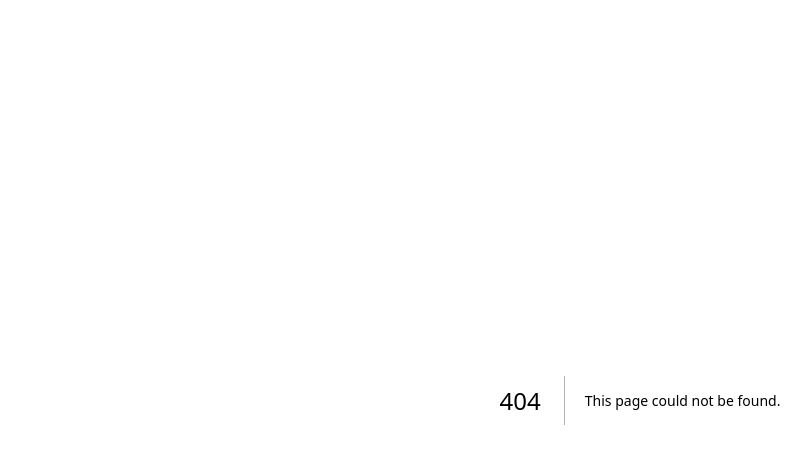
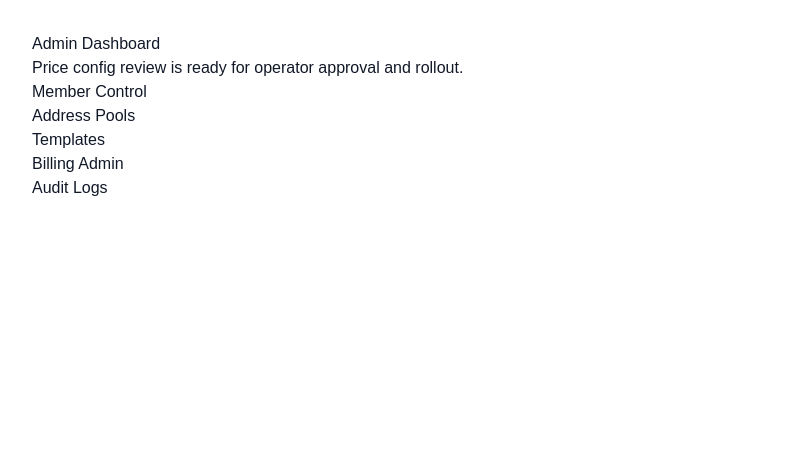
Before and after one commit to bamboobrook/grid_binance, a Next.js app in the folder apps/web/: page /admin/dashboard in a window 1280 px wide. Before the commit this address had no page. Shown: the top 464 px of the page, without its empty margins (0-811 px from the left). Built offline with nearby package versions, Linux system fonts and the light colour scheme.

Commit message:
feat: 修复思路 deliver admin web application

```diff
--- /dev/null
+++ b/apps/web/src/app/admin/address-pools/page.tsx
@@ -0,0 +1,21 @@
+import Link from "next/link";
+
+export default function AdminAddressPoolsPage() {
+  return (
+    <main>
+      <h1>Address Pool Expansion</h1>
+      <p>Treasury sweep queue and hot wallet rotation status are visible for pool expansion.</p>
+      <ul>
+        <li>
+          <Link href="/admin/dashboard">Dashboard</Link>
+        </li>
+        <li>
+          <Link href="/admin/templates">Templates</Link>
+        </li>
+        <li>
+          <Link href="/admin/billing">Billing Admin</Link>
+        </li>
+      </ul>
+    </main>
+  );
+}
--- /dev/null
+++ b/apps/web/src/app/admin/audit/page.tsx
@@ -0,0 +1,21 @@
+import Link from "next/link";
+
+export default function AdminAuditPage() {
+  return (
+    <main>
+      <h1>Audit Logs</h1>
+      <p>Treasury sweep views, template actions, and membership approvals are retained here.</p>
+      <ul>
+        <li>
+          <Link href="/admin/dashboard">Dashboard</Link>
+        </li>
+        <li>
+          <Link href="/admin/users">Member Control</Link>
+        </li>
+        <li>
+          <Link href="/admin/address-pools">Address Pools</Link>
+        </li>
+      </ul>
+    </main>
+  );
+}
--- /dev/null
+++ b/apps/web/src/app/admin/dashboard/page.tsx
@@ -0,0 +1,25 @@
+import Link from "next/link";
+
+const adminLinks = [
+  { href: "/admin/users", label: "Member Control" },
+  { href: "/admin/address-pools", label: "Address Pools" },
+  { href: "/admin/templates", label: "Templates" },
+  { href: "/admin/billing", label: "Billing Admin" },
+  { href: "/admin/audit", label: "Audit Logs" },
+];
+
+export default function AdminDashboardPage() {
+  return (
+    <main>
+      <h1>Admin Dashboard</h1>
+      <p>Price config review is ready for operator approval and rollout.</p>
+      <ul>
+        {adminLinks.map((link) => (
+          <li key={link.href}>
+            <Link href={link.href}>{link.label}</Link>
+          </li>
+        ))}
+      </ul>
+    </main>
+  );
+}
--- /dev/null
+++ b/apps/web/src/app/admin/users/page.tsx
@@ -0,0 +1,21 @@
+import Link from "next/link";
+
+export default function AdminUsersPage() {
+  return (
+    <main>
+      <h1>Member Control</h1>
+      <p>Review membership overrides, grace status, and manual operator notes.</p>
+      <ul>
+        <li>
+          <Link href="/admin/dashboard">Dashboard</Link>
+        </li>
+        <li>
+          <Link href="/admin/address-pools">Address Pools</Link>
+        </li>
+        <li>
+          <Link href="/admin/audit">Audit Logs</Link>
+        </li>
+      </ul>
+    </main>
+  );
+}
```
Also changed, not shown: 1 other file (tests, documents, lock files or other folders).
